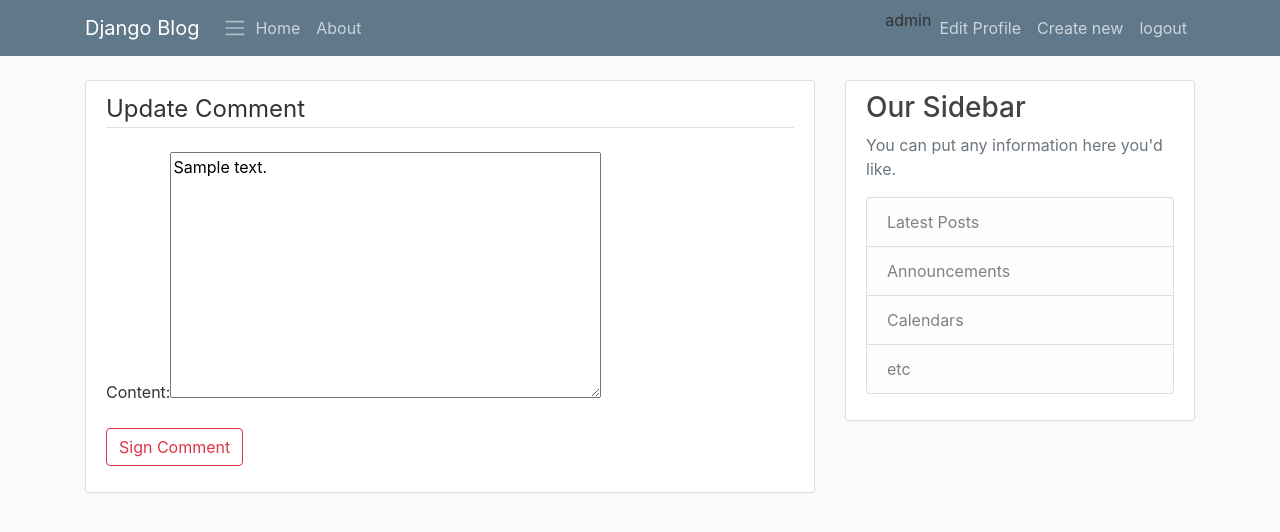
After one commit to g0k4/WebSite, a Django app: page /comment/update/1 in a window 1280 px wide. The commit adds this page. Shown: the top 532 px of the page. Run offline with Django 3.2, Linux system fonts and the light colour scheme; a user stored in the database is signed in; data comes from the database, SQL or seed files in the repository; both versions use the stored data as it was after the commit; tables that the repository leaves empty hold one stand-in row (values such as "Sample post"); some libraries are stand-ins or nearby versions.

Commit message:
News and Comments

```diff
--- a/mysite/news/admin.py
+++ b/mysite/news/admin.py
@@ -1,5 +1,6 @@
 from django.contrib import admin
-from .models import News
+from .models import News, Comment
+
 
 admin.site.register(News)
-# Register your models here.
+admin.site.register(Comment)
--- a/mysite/news/models.py
+++ b/mysite/news/models.py
@@ -2,8 +2,6 @@ from django.db import models
 from profiles.models import User
 from django.utils import timezone
 from django.urls import reverse
-
-# Create your models here.
 
 
 class News(models.Model):
@@ -19,3 +17,17 @@ class News(models.Model):
 
     def get_absolute_url(self):
        return reverse('news:detail', kwargs={'pk': self.pk})
+
+
+class Comment(models.Model):
+    author = models.ForeignKey(User, on_delete=models.CASCADE)
+    content = models.TextField()
+    date_posted = models.DateTimeField(default=timezone.now)
+    new = models.ForeignKey(News, on_delete=models.CASCADE)
+
+    def __str__(self):
+        return self.content
+
+
+    def get_absolute_url(self):
+       return reverse('news:detail', kwargs={'pk': self.new.pk})
--- /dev/null
+++ b/mysite/news/templates/comment/comment_update.html
@@ -0,0 +1,15 @@
+{% extends "base.html" %}
+{% block content %}
+<div class="content-section">
+    <form method="POST" >
+        {% csrf_token %}
+        <fieldset class="form-group">
+            <legend class="border-bottom mb-4">Update Comment</legend>
+            {{ form }}
+        </fieldset>
+        <div class="form-group">
+            <button class="btn btn-outline-danger" type="submit">Sign Comment</button>
+        </div>
+    </form>
+</div>
+{% endblock content %}
--- a/mysite/news/templates/news/news_delete.html
+++ b/mysite/news/templates/news/news_delete.html
@@ -8,8 +8,8 @@
             <h2>Are you sure you want to delete the post? {{object.title}} </h2>
         </fieldset>
         <div class="form-group">
-            <button class="btn btn-outline-info" type="submit">Yes, Delete</button>
-            <button class="btn btn-outline-secondary" href="{% url 'news:detail' object.id %}" >Cancel</button>
+            <a class="btn btn-outline-info" type="submit">Yes, Delete</a>
+            <a class="btn btn-outline-secondary" href="{% url 'news:detail' object.id %}" >Cancel</a>
         </div>
     </form>
 </div>
--- a/mysite/news/urls.py
+++ b/mysite/news/urls.py
@@ -1,19 +1,23 @@
 from django.urls import path
 from . import views
-from django.contrib.auth.decorators import login_required
 
 
 app_name = 'news'
 
 urlpatterns = [
     path('', views.NewsListView.as_view(), name='home'),
-    path('<int:pk>', views.NewDetailView.as_view(), name='detail'),
+    # path('<int:pk>', views.NewDetailView.as_view(), name='detail'),
+
+    path('<int:pk>', views.detail_view, name='detail'),
     path('about', views.about_view, name='about'),
-    path('create', login_required(views.NewCreateView.as_view()), name='create'),
+    path('create', views.NewCreateView.as_view(), name='create'),
     path('<int:pk>/update/', views.NewUpdateView.as_view(), name='update'),
     path('<int:pk>/delete/', views.NewDeleteView.as_view(), name='delete'),
 
 
-    #path('create/',views.article_create, name="create"),
-    #path('<int:number>/',views.arcticle_detail, name="detail"),
+    # comments links
+    path('comment/update/<int:pk>', views.CommentUpdateView.as_view(), name='comment_update'),
+    path('<int:pk>/delete_comment/<int:comment>', views.delete_comment_view, name='com_del'),
+    #path('comment/delete/<int:pk>', views.CommentDeleteView.as_view(), name='comment_delete'),
+
 ]
--- a/mysite/news/views.py
+++ b/mysite/news/views.py
@@ -1,8 +1,9 @@
 from django.shortcuts import render,redirect
 from django.contrib.auth.mixins import UserPassesTestMixin, LoginRequiredMixin
 from .models import News
-from comment.models import Comment
-from comment.forms import CreateComment
+from .models import Comment
+from .forms import CreateComment
+from profiles.models import User
 from django.views.generic import (
     ListView,
     DetailView,
@@ -11,14 +12,34 @@ from django.views.generic import (
     DeleteView
 )
 
-# from .forms import CreateNew
-
-# Create your views here.
 
 def about_view(request):
     return render(request,'news/about.html', {'title':'About'})
 
 
+def detail_view(request, pk):
+    new = News.objects.get(id=pk)
+    comments = Comment.objects.filter(new=new)[::-1]
+
+    if request.method == 'POST' :
+        form = CreateComment(request.POST)
+        if form.is_valid():
+            comment = form.save(commit=False)
+            comment.new = new
+            comment.author = request.user
+            comment.save()
+            return redirect('news:detail', pk=pk)
+    else:
+        form = CreateComment()
+
+    return render(request, 'news/news_detail.html', {
+        'new':new,
+        'form':form,
+        'comments':comments
+    })
+
+
+# News's class based views
 class NewsListView(ListView):
     model = News
     template_name = 'news/home.html'
@@ -28,27 +49,6 @@ class NewsListView(ListView):
 
 class NewDetailView(DetailView):
     model = News
-
-
-def detail_view(request, pk):
-    new = News.objects.get(id=pk)
-    comments = Comment.objects.filter(new=new)
-
-    if request.method == 'POST' :
-        form = CreateComment(request.POST)
-        if form.is_valid():
-            comment = form.save(commit=False)
-            comment.new = new
-            comment.author = request.user
-            comment.save()
-    else:
-        form = CreateComment()
-
-    return render(request, 'news/news_detail.html', {
-        'new':new,
-        'form':form,
-        'comments':comments
-    })
 
 
 class NewCreateView(LoginRequiredMixin, CreateView):
@@ -63,6 +63,7 @@ class NewCreateView(LoginRequiredMixin, CreateView):
     def form_valid(self, form):
         form.instance.author = self.request.user
         return super().form_valid(form)
+
 
 
 class NewUpdateView(UserPassesTestMixin, LoginRequiredMixin, UpdateView):
@@ -95,17 +96,53 @@ class NewDeleteView(UserPassesTestMixin, LoginRequiredMixin, DeleteView):
         if user == new.author:
             return True
         return False
+
+
+# comment's class based views
+
+class CommentUpdateView(UserPassesTestMixin, LoginRequiredMixin, UpdateView):
+    """
+        update comment
+    """
+    model = Comment
+    fields = ['content']
+    template_name = 'comment/comment_update.html'
+
+    def form_valid(self, form):
+        form.instance.author = self.request.user
+        return super().form_valid(form)
+
+    def test_func(self):
+        comment = self.get_object()
+        user = self.request.user
+        # add admin fro delete
+        if user == comment.author:
+            return True
+        return False
+
+
+def delete_comment_view(request, pk, comment):
+    comment = Comment.objects.get(id=comment)
+    if request.user == comment.author:
+        comment.delete()
+        return redirect('news:detail', pk=pk)
+    else:
+        return redirect('news:home')
+
+
+# delete comment
 """
-def create_view(request):
-    if request.method == 'POST':
-        form = CreateNew(request.POST, request.FILES)
-        form.instance.author = request.user
-        if form.is_valid():
-            form.save()
-            return redirect('news:home')
-    else:
-        form = CreateNew()
-    return render(request, 'news/news_form.html', {
-        'form':form
-    })
+class CommentDeleteView(UserPassesTestMixin, LoginRequiredMixin, DeleteView):
+    model = Comment
+    template_name = 'comment/comment_delete.html'
+    success_url = '/'
+
+    def test_func(self):
+        comment = self.get_object()
+        user = self.request.user
+        # add admin fro delete
+        if user == comment.author:
+            return True
+        return False
+
 """
```
Also changed, not shown: mysite/news/forms.py (+2 -7 lines), mysite/news/templates/comment/comment_delete.html (added, +16 -0 lines), mysite/news/templates/news/news_detail.html (+31 -9 lines), mysite/db.sqlite3, mysite/media/news_thumb/2_47S2MPG.png (added), mysite/media/news_thumb/2_VwjqVp8.png (added), mysite/news/migrations/0001_initial.py, mysite/news/migrations/0002_auto_20190814_1542.py (deleted), mysite/news/migrations/0003_auto_20190814_1548.py (deleted), mysite/news/migrations/0004_auto_20190815_1058.py (deleted), mysite/news/templates/comment/comment_create.html (added).
